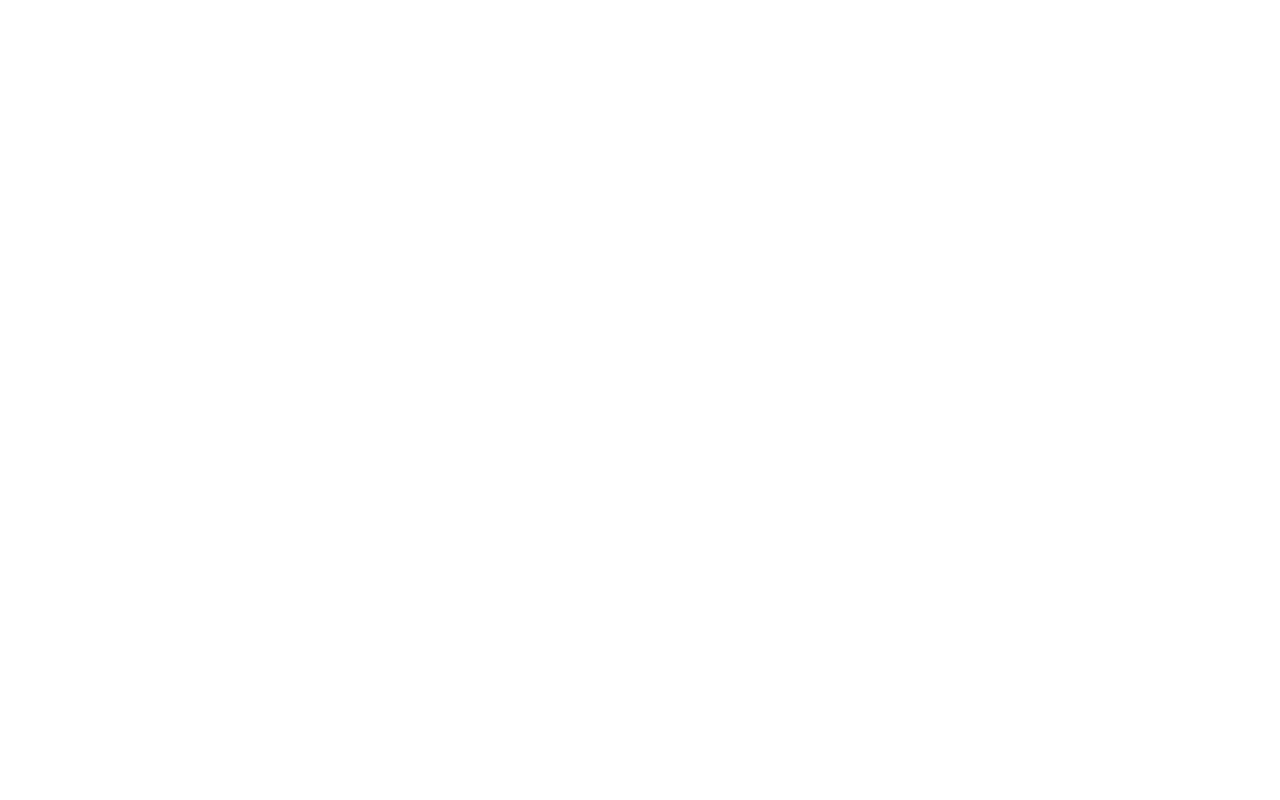
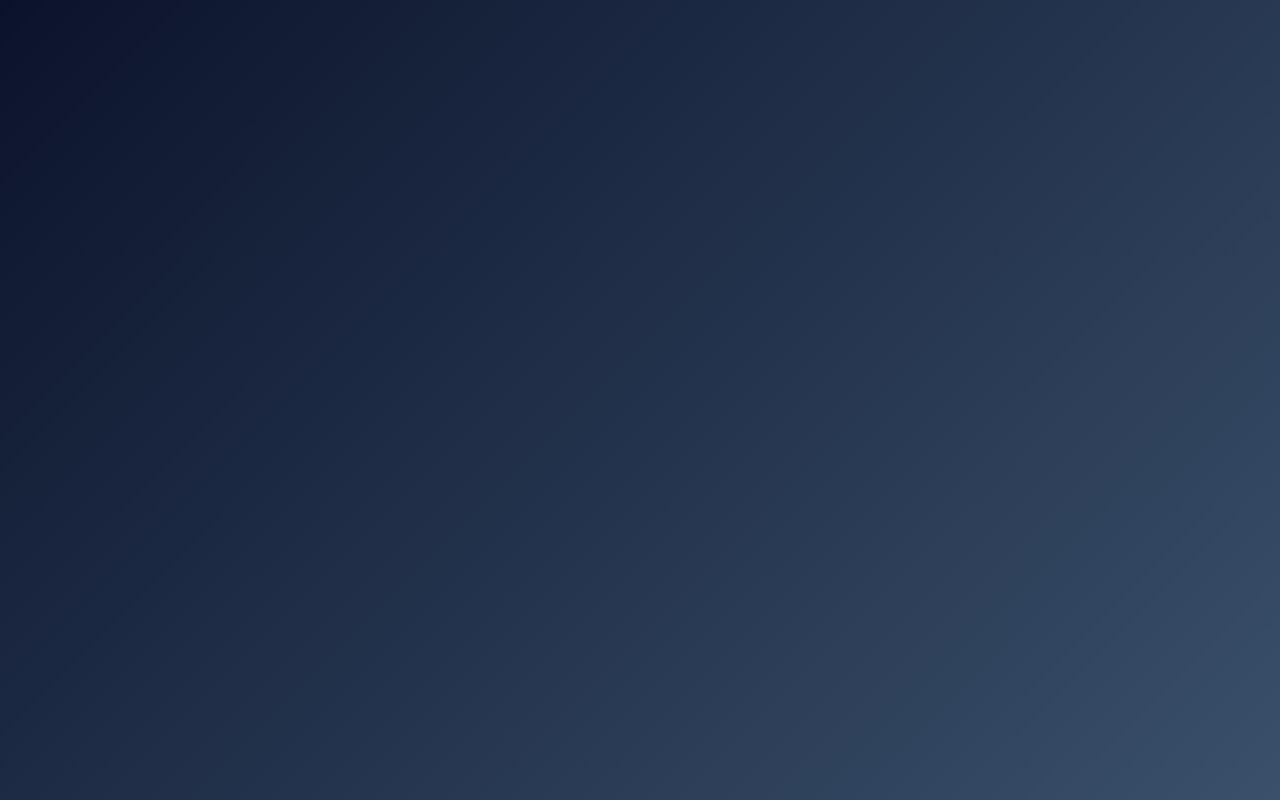
Before and after one commit to takanbi/WEBD1123-Project1_tunji_akanbi, a plain HTML site: page index.html in a window 1280 px wide. Shown: the top 800 px of the page. Drawn offline with Linux system fonts and the light colour scheme.

Commit message:
updated all files

```diff
--- a/css/style.css
+++ b/css/style.css
@@ -3,8 +3,23 @@
     margin: 0;
     box-sizing: border-box;
 }
-.container {
+/* .container {
     width: 100%;
     height: 100vh;
     background-color: aquamarine;
+} */
+body {
+    background-color: #000;
+    width: 100vw;
+    height: 100vh;
+    font-family: 'Roboto', sans-serif;
 }
+.wrapper {
+    background-color: #f00;
+}
+
+.wrapperDivs {
+    width: 100vw;
+    height: 100vh;
+    overflow: scroll;
+}
--- a/index.html
+++ b/index.html
@@ -9,7 +9,7 @@
     <!-- <link rel="stylesheet" href="css/style.css"> -->
 </head>
 <body>
-    <div class="container"></div>
+    <!-- <div class="container"></div> -->
 
     <script src="js/app.js"></script>
 </body>
--- a/js/app.js
+++ b/js/app.js
@@ -0,0 +1,54 @@
+
+let addToHead = document.querySelector("head");
+let cssLink = document.createElement("link");
+addToHead.appendChild(cssLink);
+cssLink.setAttribute('rel', 'stylesheet');
+cssLink.setAttribute('href', 'css/style.css');
+
+let wrapper = document.createElement("div");
+wrapper.classList.add("wrapper");
+
+let bodY = document.querySelector("body");
+bodY.appendChild(wrapper);
+
+for (let i=0; i<4; i++) {
+    let divs = document.createElement('div');
+    // console.log(divs);
+    wrapper.appendChild(divs);
+    divs.classList.add('wrapperDivs');
+}
+
+const color1 = "linear-gradient(135deg, #0B132B 0%, #3A506B 100%)";
+const color2 = "linear-gradient(330deg, #5BC0BE 0%, #3A506B 100%)";
+const color3 = "linear-gradient(35deg, #0B132B 0%, #5BC0BE 100%)";
+const color4 = "linear-gradient(235deg, #5BC0BE 0%, #3A506B 100%)";
+
+let colorsArray = [color1, color2, color3, color4];
+// console.log(colorsArray);
+
+let wrapper_Divs = document.getElementsByClassName('wrapperDivs');
+// console.log(wrapper_Divs);
+
+let divOne = wrapper_Divs.item(0);
+let divTwo = wrapper_Divs.item(1);
+let divThree = wrapper_Divs.item(2);
+let divFour = wrapper_Divs.item(3);
+
+let allDivs = [divOne, divTwo, divThree, divFour];
+// console.log(allDivs);
+
+for (let i=0; i < 4; i++) {
+    let myDiv = allDivs[i];
+    myDiv.style.backgroundImage = colorsArray[i];
+    let update = document.createElement("section");
+    myDiv.appendChild(update);
+    update.setAttribute("id", "ID" + [i]);
+}
+
+function Artist(artistName, album, label, albumImg, bio) {
+    this.artistName = artistName;
+    this.album = album;
+    this.label = label;
+    this.albumImg = albumImg;
+    this.bio = bio;
+}
```
